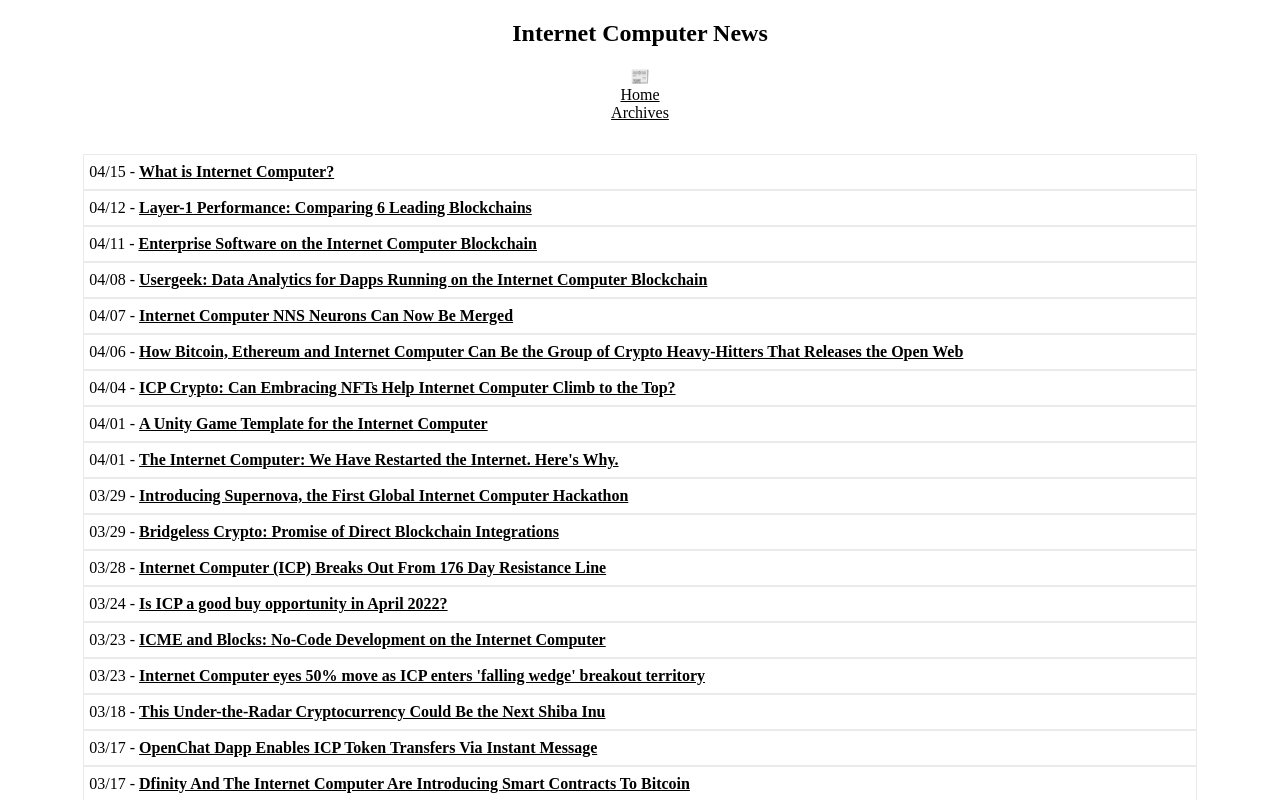
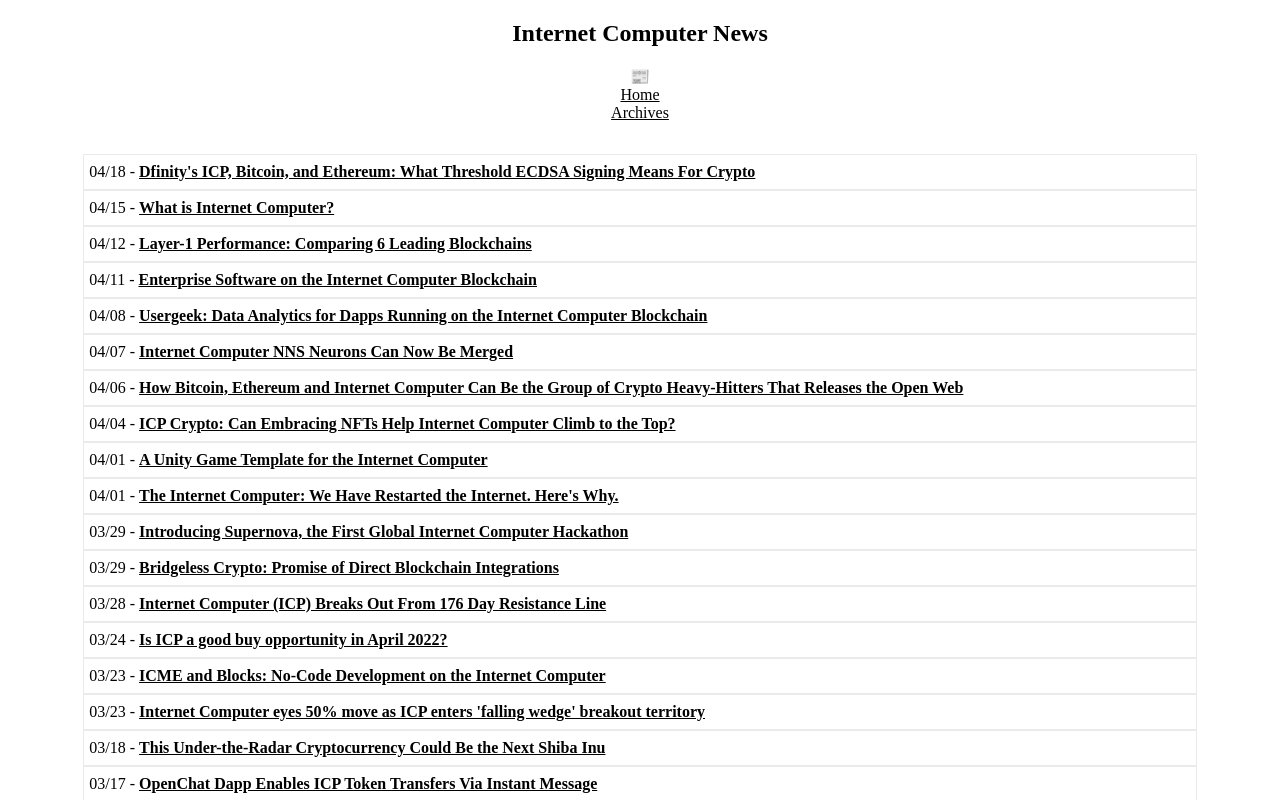
Before and after one commit to rjlucasm/ictoday, a Next.js app: page /news/2022 in a window 1280 px wide. Shown: the top 800 px of the page. Built offline with nearby package versions, Linux system fonts and the light colour scheme.

Commit message:
News 04/18

```diff
--- a/pages/news/2022.js
+++ b/pages/news/2022.js
@@ -19,6 +19,9 @@
             <Link href="/archive"><a style={{ color: 'inherit' }}>Archives</a></Link>
 
             <div className="pagesgrid">
+            <div className="pagescard">04/18 -&nbsp;
+                <a href="https://www.digitaljournal.com/pr/dfinitys-icp-bitcoin-and-ethereum-what-threshold-ecdsa-signing-means-for-crypto" target="_blank" rel="noopener noreferrer">Dfinity&apos;s ICP, Bitcoin, and Ethereum: What Threshold ECDSA Signing Means For Crypto</a>
+            </div>
             <div className="pagescard">04/15 -&nbsp;
                 <a href="https://klever.finance/learn-more-about-internet-computer-icp/" target="_blank" rel="noopener noreferrer">What is Internet Computer?</a>
             </div>
```
